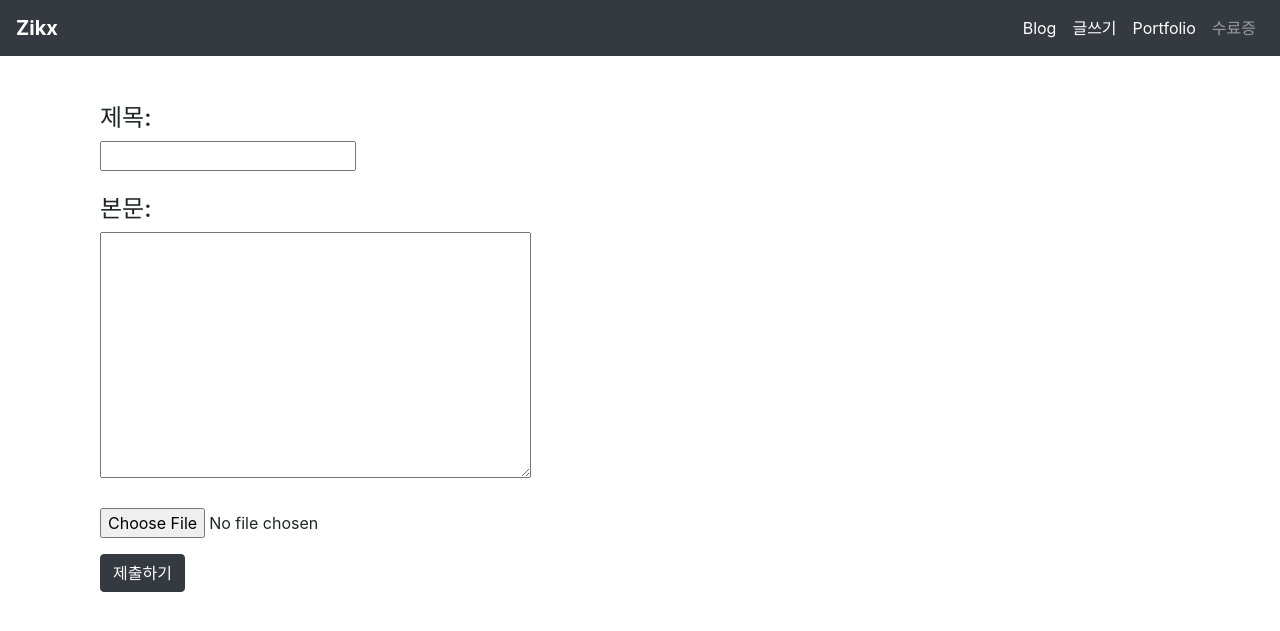
After one commit to Zikx/zikx.github.io, a Django app: page /portfolio/newport/ in a window 1280 px wide. The commit adds this page. Shown: the top 631 px of the page. Run offline with Django 3.2, Linux system fonts and the light colour scheme; some libraries are stand-ins or nearby versions.

Commit message:
failedimageUpload

```diff
--- /dev/null
+++ b/portfolio/templates/newport.html
@@ -0,0 +1,23 @@
+
+{% extends 'base.html' %}
+{% block content %}
+{% load staticfiles %}
+<br>
+<div class="container">
+      <form action="{% url 'portcreate' %}">
+        <h4>제목: </h4>
+        <input type="text" name="title">
+        <br>
+        <br>
+        <h4>본문: </h4>
+        <textarea cols=40 rows=10 name="body"></textarea>
+        <br>
+        <br>
+        <p>
+          <input id = "pic_id" type = "file" class = "" name = "image">
+       </p>
+        <input class="btn btn-dark" type="submit" value="제출하기">
+    </form>
+  </div>
+<br>
+    {% endblock %}
--- a/portfolio/templates/portfolio/portfolio.html
+++ b/portfolio/templates/portfolio/portfolio.html
@@ -11,6 +11,7 @@
 
           <h1 class="jumbotron-heading">포트폴리오</h1>
           <p class="lead text-muted">실습입니당.</p>
+          <a href="{% url 'newport' %}" class="btn btn-secondary btn-lg active" role="button" aria-pressed="true">작성하기</a>
         </div>
       </section>
 
--- a/portfolio/urls.py
+++ b/portfolio/urls.py
@@ -3,4 +3,6 @@ from . import views
 
 urlpatterns = [
     path('', views.portfolio, name='portfolio'),
+    path('newport/', views.newport, name='newport'),
+    path('portcreate/', views.portcreate, name='portcreate'),
 ]
--- a/portfolio/views.py
+++ b/portfolio/views.py
@@ -5,3 +5,23 @@ from .models import Portfolio
 def portfolio(request):
     portfolios = Portfolio.objects
     return render(request, 'portfolio/portfolio.html', {'portfolios' : portfolios}) # {'key' : value }
+
+def newport(request): #new.html 을 띄워주는 역할
+    return render(request, 'newport.html')
+
+def portcreate(request): #입력받은 내용을 db에 넣는 함수
+    portfolio = Portfolio() #blog라는 객체를 생성한다.
+    portfolio.title = request.GET['title'] #blog 라는 객체안에 title을 받고 blog 객체에 추가한다.
+    portfolio.image = request.GET['image']
+    portfolio.description = request.GET['body'] # 마찬가지로 body를 blog 객체에 추가
+    portfolio.save() # 쿼리셋 메소드중 하나인데, blog 라는 객체를 db에 저장해라.
+    #blog.delete() : db에 지워라
+    return render(request, 'portfolio/portfolio.html')
+
+    # redirect vs render
+    # 상황에 따라 사용하는 방법이 달라짐.
+    # 인자를 무엇을 주느냐에 따라 다름
+    # render(요청, 실행, 키값)
+    # redirect(url)
+    # redirect 함수는 url을 받고, 다른 url(구글이라던지 네이버라던지) 을 받고, 함수를 수행하고 다른 url로 이동할수있음
+    # render 함수는 세번째 함수로 키값을 받기에 파이썬 안에서 함수를 지지고 볶고서 이 프로젝트 내에서 활용하려고 할때 사용
```
